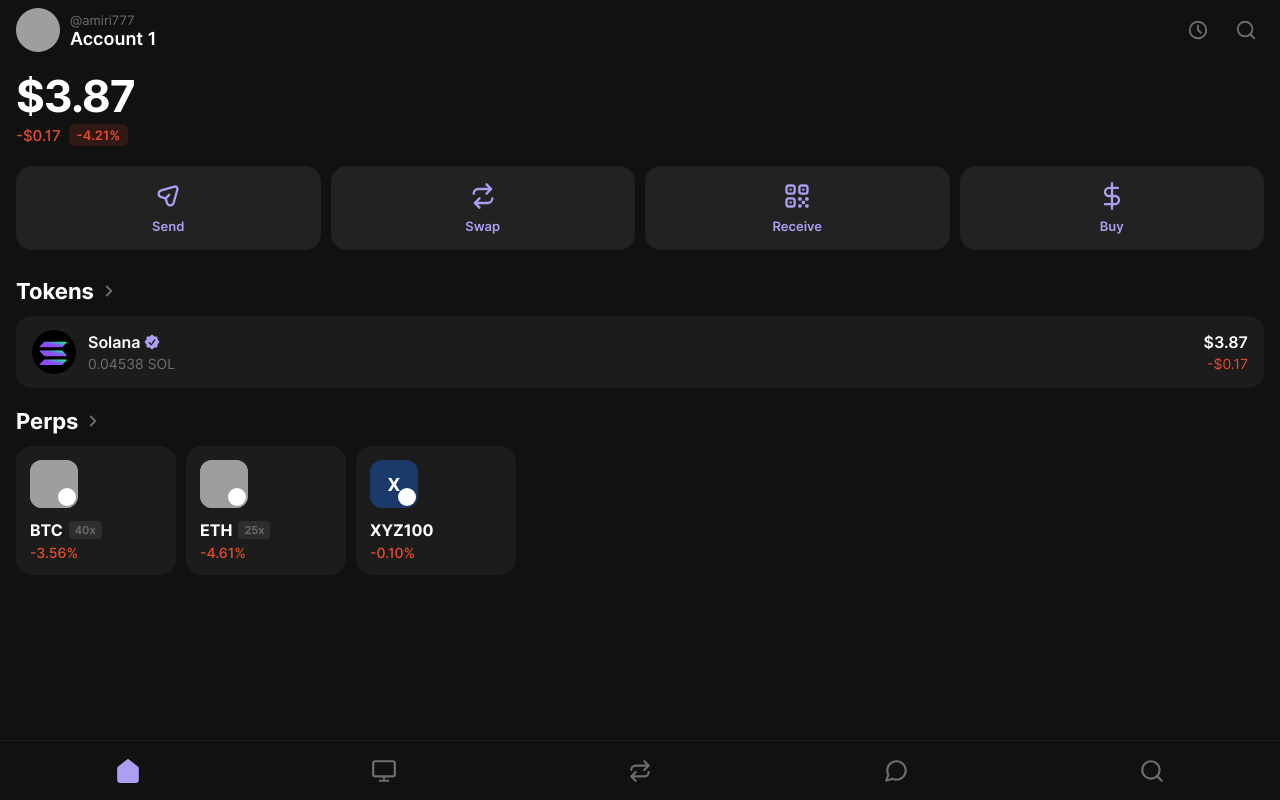
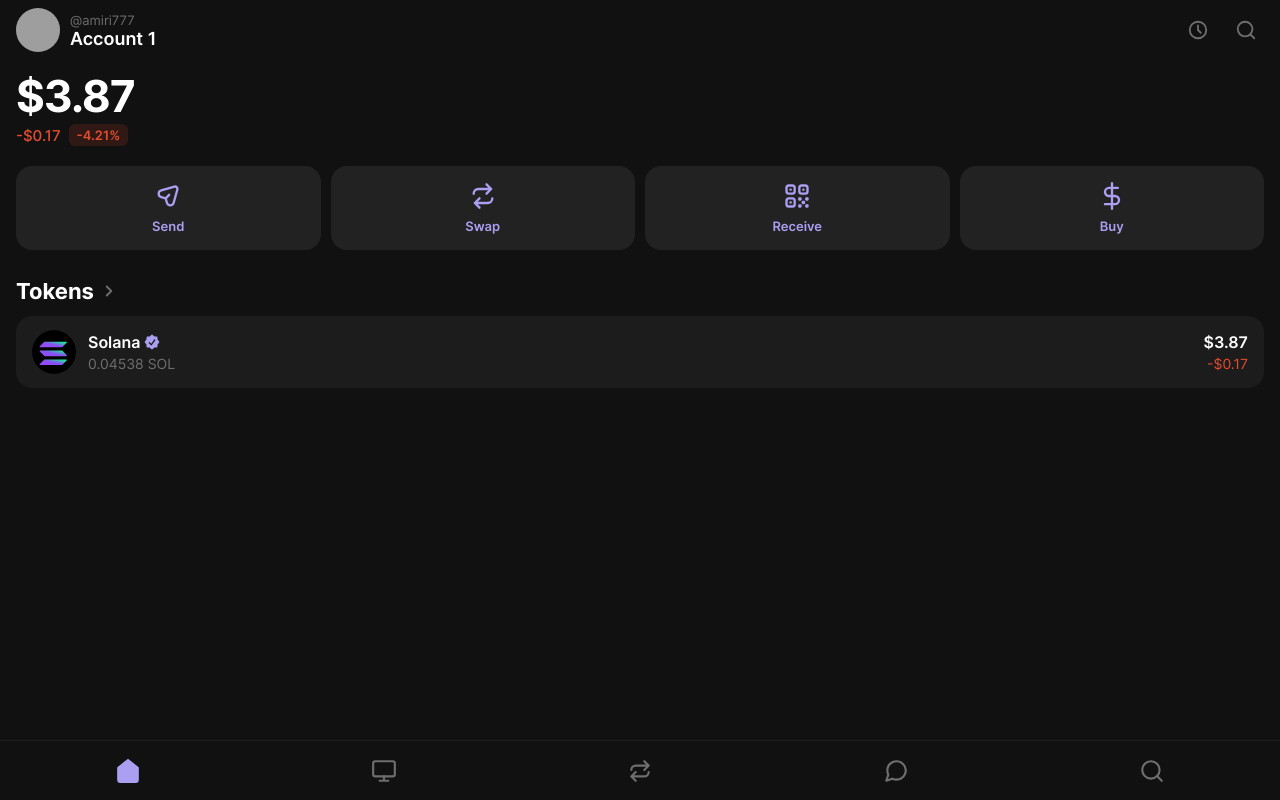
Before and after one commit to lucadumitrascu-create/phantom-clone, a React (Vite) app: page / in a window 1280 px wide. Built offline with nearby package versions, Linux system fonts and the light colour scheme; grey boxes are pictures that could not be loaded.

Commit message:
remove perps section

```diff
--- a/src/screens/HomeScreen.tsx
+++ b/src/screens/HomeScreen.tsx
@@ -4,7 +4,6 @@
 import PortfolioValue from '../components/PortfolioValue';
 import ActionButtons from '../components/ActionButtons';
 import TokenList from '../components/TokenList';
-import PerpsSection from '../components/PerpsSection';
 import BottomTabBar from '../components/BottomTabBar';
 import PullToRefresh from '../components/PullToRefresh';
 
@@ -24,7 +23,6 @@
         <PortfolioValue total={totalBalance} changeUsd={totalChangeUsd} changePct={totalChangePct} />
         <ActionButtons />
         <TokenList />
-        <PerpsSection />
         <div style={{ height: 30 }} />
       </PullToRefresh>
       <BottomTabBar />
```
